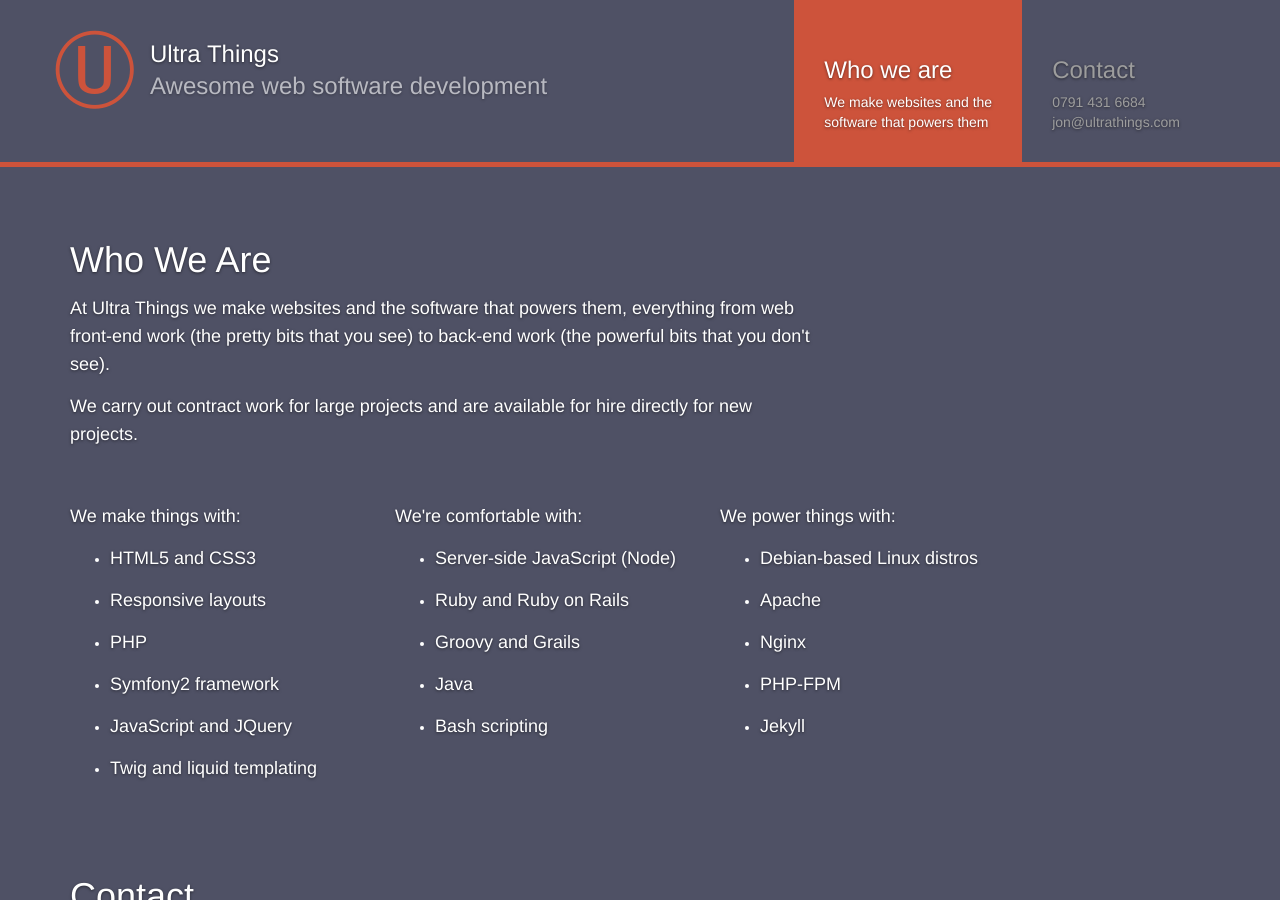
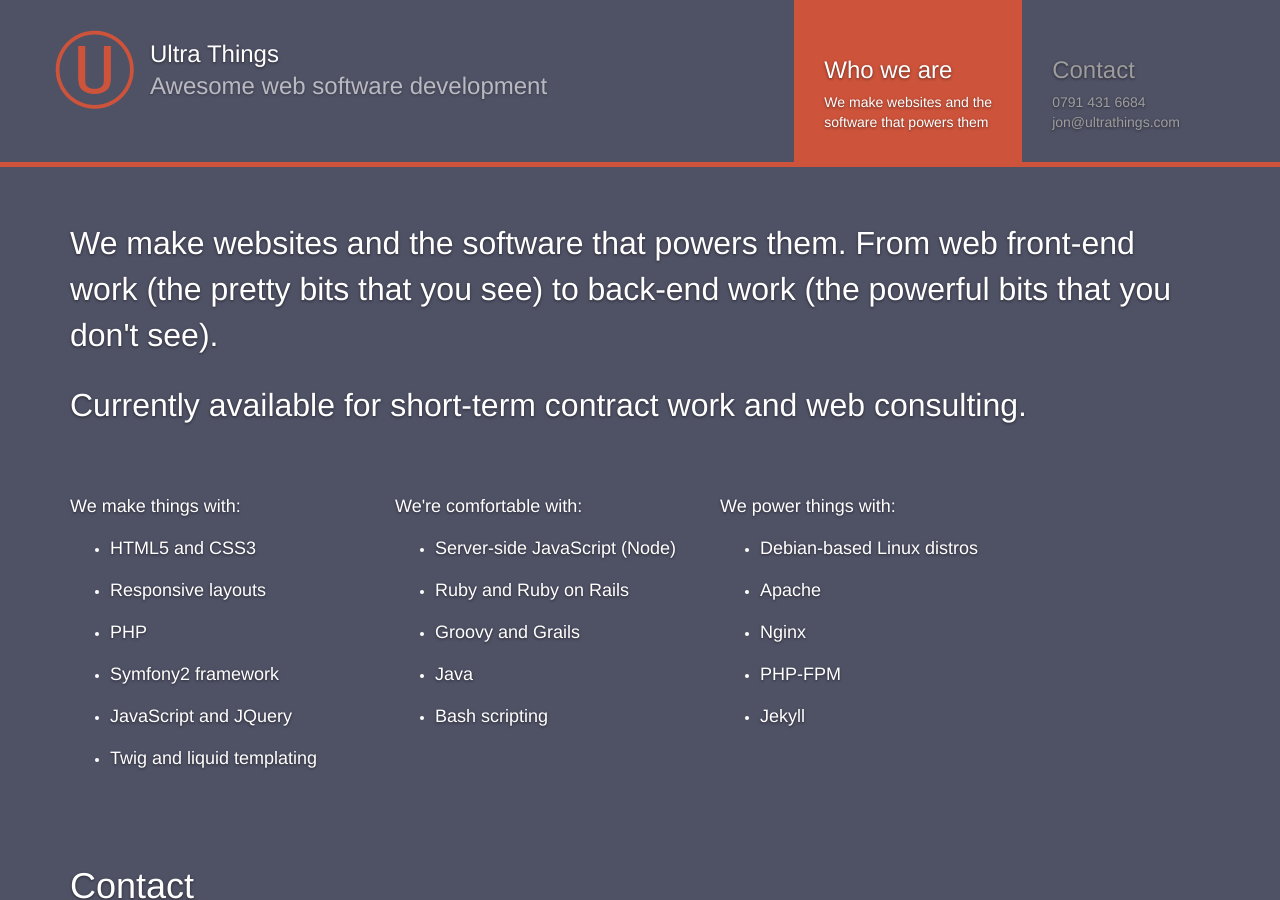
Before and after one commit to webignition/ultrathings.com, a Jekyll site: the page built from index.html, in a window 1280 px wide and 900 px high. Built offline with Jekyll 4.4.1, drawn with Linux system fonts in a browser that asks for light colours; nearby versions of some CDN libraries; comment, search, counter and statistics services are not loaded.

Commit message:
Enlargen important text

```diff
--- a/_layouts/home.html
+++ b/_layouts/home.html
@@ -61,17 +61,19 @@
 
 <div class="container content-container">
     <div class="row">
-        <div class="col-lg-8 col-md-12">
-            <h1 id="whoweare">Who We Are</h1>
+        <div class="col-lg-12 col-md-12">
+            <!--<h1 style="visibility:hidden">Who We Are</h1>-->
 
-            <p>
-                At Ultra Things we make websites and the software that powers them, everything from web front-end work
+            <p class="lead" id="whoweare">
+                We make websites and the software that powers them. From web front-end work
                 (the pretty bits that you see) to back-end work (the powerful bits that you don't see).
             </p>
 
-            <p>
-                We carry out contract work for large projects and are available for hire directly for new projects.
+            <p class="lead">
+                Currently available for short-term contract work and web consulting.
             </p>
+
+            <!-- jenkins, open-source, github, travis CI -->
 
         </div>
 
--- a/assets/css/main.css
+++ b/assets/css/main.css
@@ -120,6 +120,12 @@
     margin-bottom: 14px;
 }
 
+.content-container p.lead {
+    font-size: 32px;
+    line-height: 46px;
+    margin-bottom: 24px;
+}
+
 .h-card span {
     display: block;
 }
```
